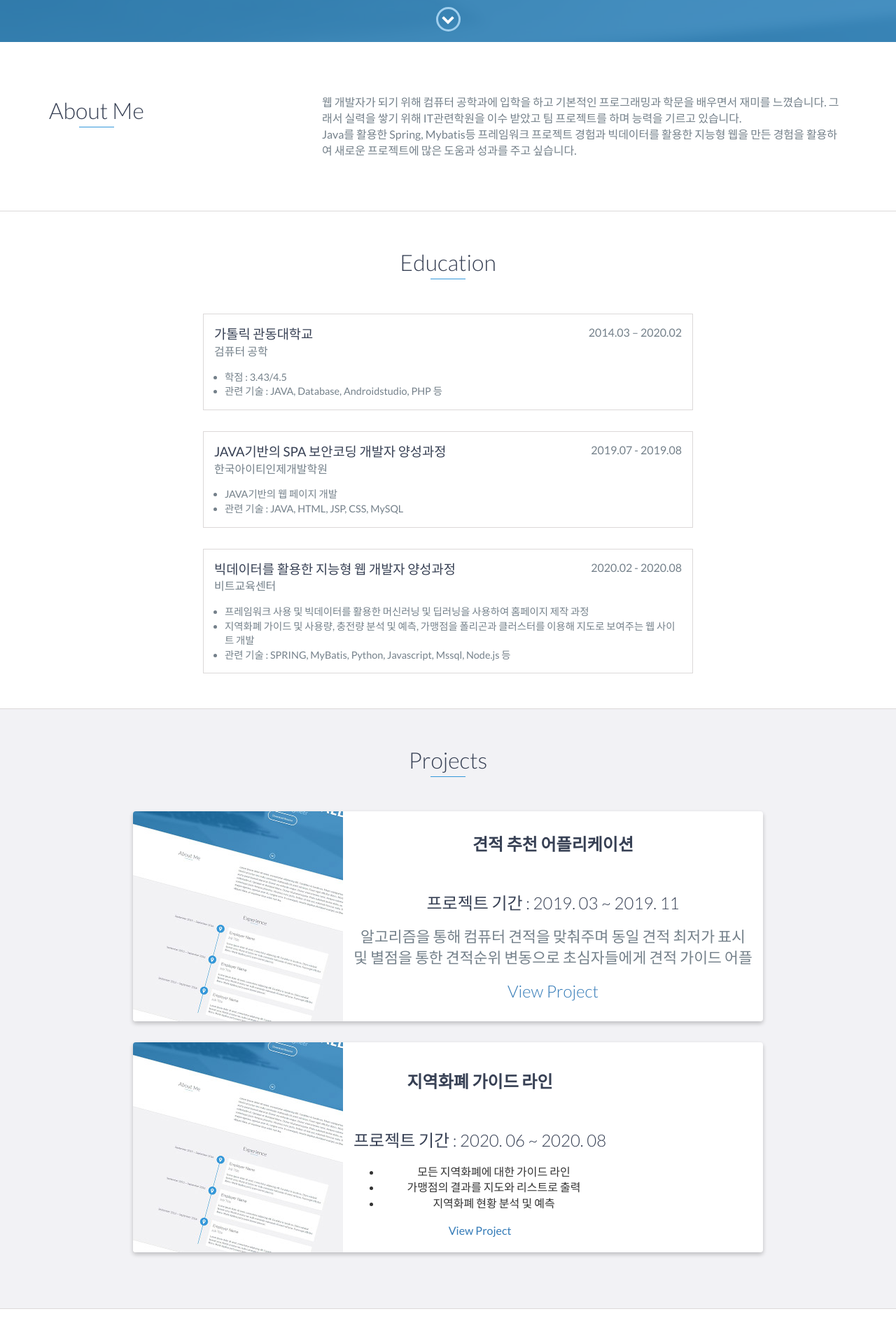
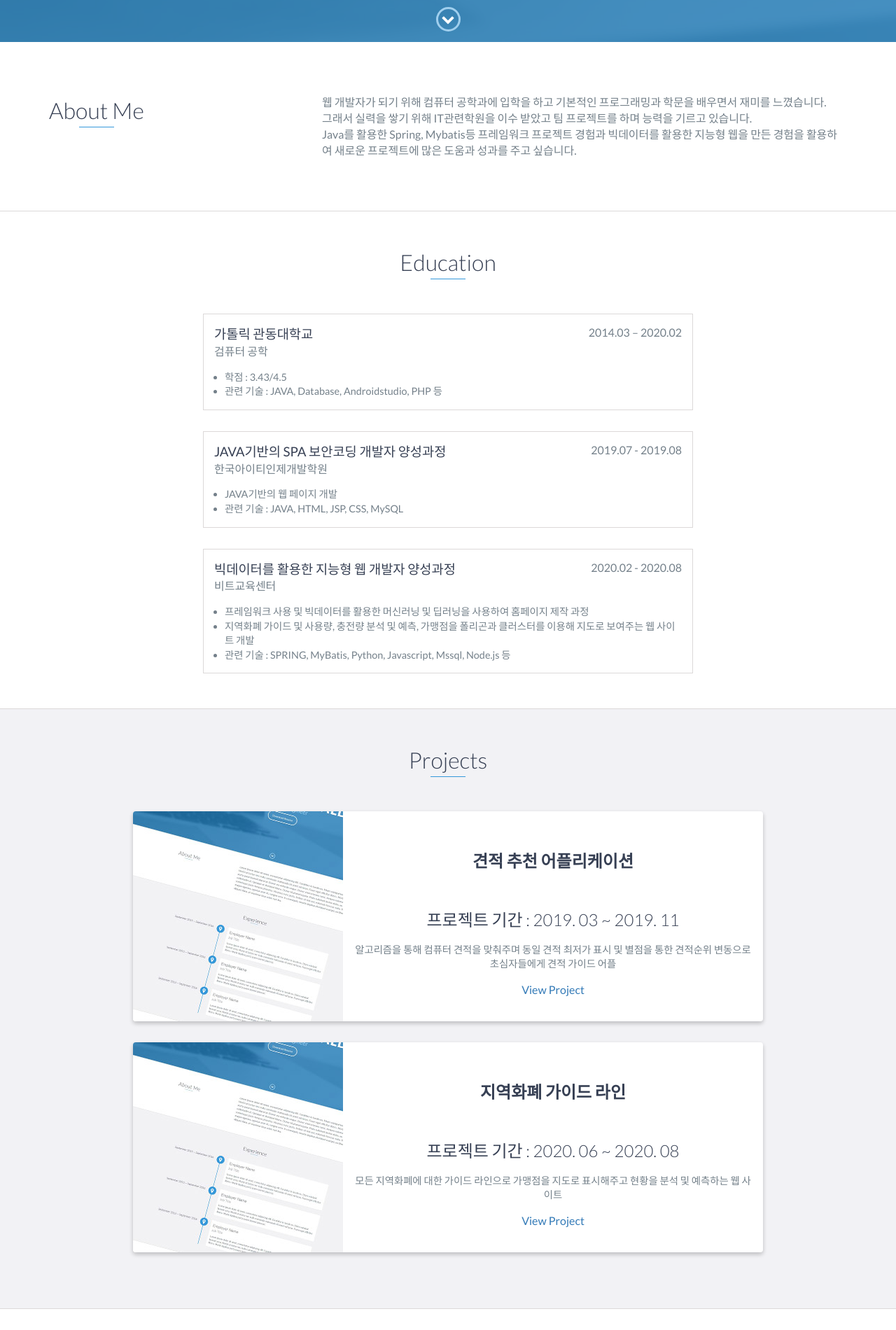
Before and after one commit to ccomajeon/ccomajeon.github.io, a website: page index.html in a window 1280 px wide. Shown: the part 740-2640 px from the top of the page at 70% size. Drawn offline with nearby package versions, Linux system fonts and the light colour scheme.

Commit message:
Update index.html
포트폴리오2.1(프로젝트기입 )

```diff
--- a/index.html
+++ b/index.html
@@ -69,9 +69,8 @@
                 </div>
                 <div class="col-md-8">
                     <p>
-                        웹 개발자가 되기 위해 컴퓨터 공학과에 입학을 하고 기본적인 프로그래밍과 학문을 배우면서 재미를 느꼈습니다.
-						그래서 실력을 쌓기 위해 IT관련학원을 이수 받았고 팀 프로젝트를 하며 능력을 기르고 있습니다.</p>
-					<p>
+                        웹 개발자가 되기 위해 컴퓨터 공학과에 입학을 하고 기본적인 프로그래밍과 학문을 배우면서 재미를 느꼈습니다.<br>
+						그래서 실력을 쌓기 위해 IT관련학원을 이수 받았고 팀 프로젝트를 하며 능력을 기르고 있습니다.<br>
 						Java를 활용한 Spring, Mybatis등 프레임워크 프로젝트 경험과 빅데이터를 활용한 지능형 웹을 만든 경험을
 						활용하여 새로운 프로젝트에 많은 도움과 성과를 주고 싶습니다.
                     </p>
@@ -128,7 +127,7 @@
                     <!-- End .project-image -->
                     <div class="project-info">
                         <h2>견적 추천 어플리케이션</h2>
-						<h3>프로젝트 기간 : 2019. 03 ~ 2019. 11<h3>
+						<h3>프로젝트 기간 : 2019. 03 ~ 2019. 11</h3>
 						<p>알고리즘을 통해 컴퓨터 견적을 맞춰주며 동일 견적 최저가 표시 및 별점을 통한 견적순위 변동으로 초심자들에게 견적 가이드 어플</p>
                         <a href="#">View Project</a>
                     </div>
@@ -144,11 +143,7 @@
                     <div class="project-info">
                         <h2>지역화폐 가이드 라인</h2>
                         <h3>프로젝트 기간 : 2020. 06 ~ 2020. 08</h3>
-						<ul>
-							<li>모든 지역화폐에 대한 가이드 라인</li>
-							<li>가맹점의 결과를 지도와 리스트로 출력</li>
-							<li>지역화폐 현황 분석 및 예측</li>
-						</ul>
+						<p>모든 지역화폐에 대한 가이드 라인으로 가맹점을 지도로 표시해주고 현황을 분석 및 예측하는 웹 사이트</p>
                         <a href="#">View Project</a>
                     </div>
                     <!-- End .project-info -->
```
